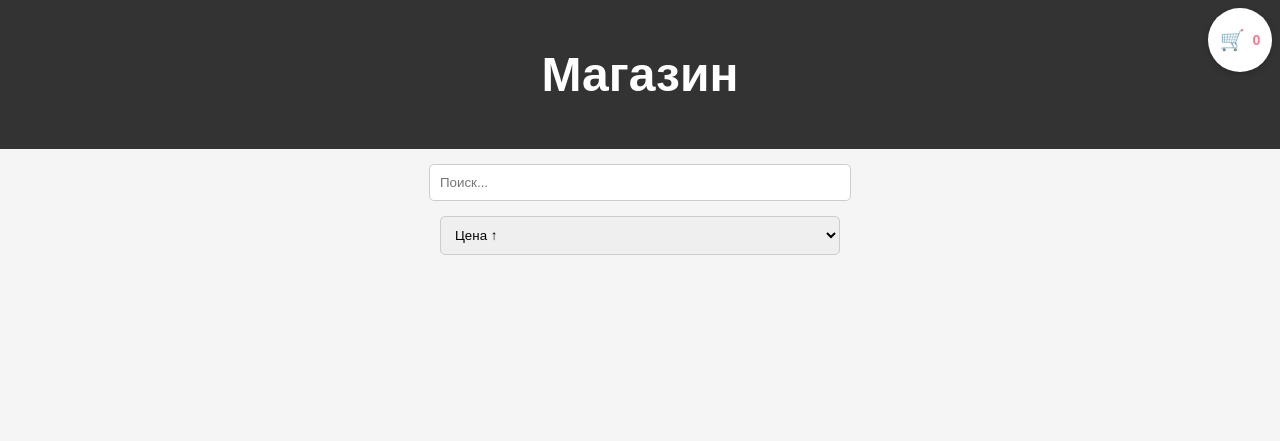
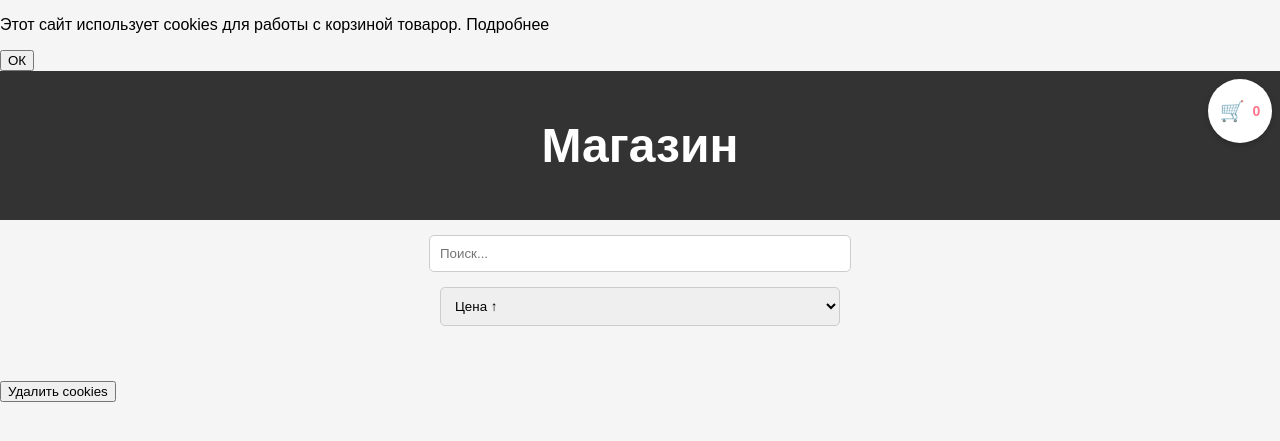
Before and after one commit to lamal0/web_shop_php, a PHP site: page / in a window 1280 px wide. Shown: the top 441 px of the page. Run offline with PHP 8.4, Linux system fonts and the light colour scheme; data that the repository does not hold is empty.

Commit message:
update index

```diff
--- a/index.php
+++ b/index.php
@@ -11,8 +11,16 @@ require 'env.php';
     <title>Магазин</title>
     <link rel="stylesheet" href="css/style.css">
     <script src="https://code.jquery.com/jquery-3.6.0.min.js"></script>
-    <script src="js/cart.js"></script>
+
+
+
 </head>
+
+<div id="cookie-popup" class="cookie-popup">
+    <p>Этот сайт использует cookies для работы с корзиной товарор. <a href="https://github.com/lamal0/web_shop_php">Подробнее</a></p>
+    <button id="accept-cookies">ОК</button>
+</div>
+
 <body>
     <header>
         <h1>Магазин</h1>
@@ -32,5 +40,11 @@ require 'env.php';
     <div id="products"></div>
     <script src="js/ajax.js"></script>
 
+    <div class="delete_cookies">
+        <button id="delete-cookie">Удалить cookies</button>
+    </div>
+    <script src="js/cart.js"></script>
+    <script src="js/cookie.js"></script>
+
 </body>
 </html>
```
